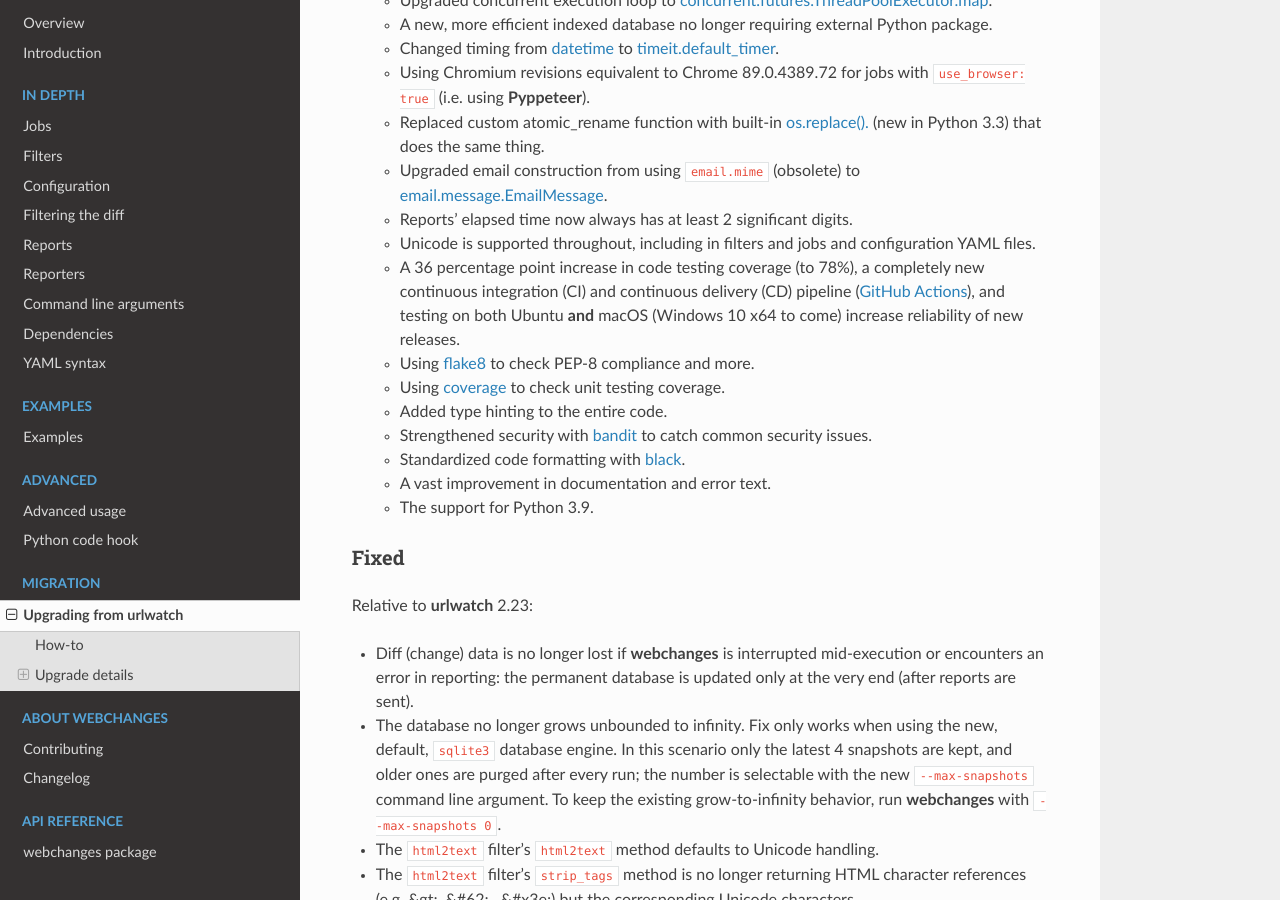
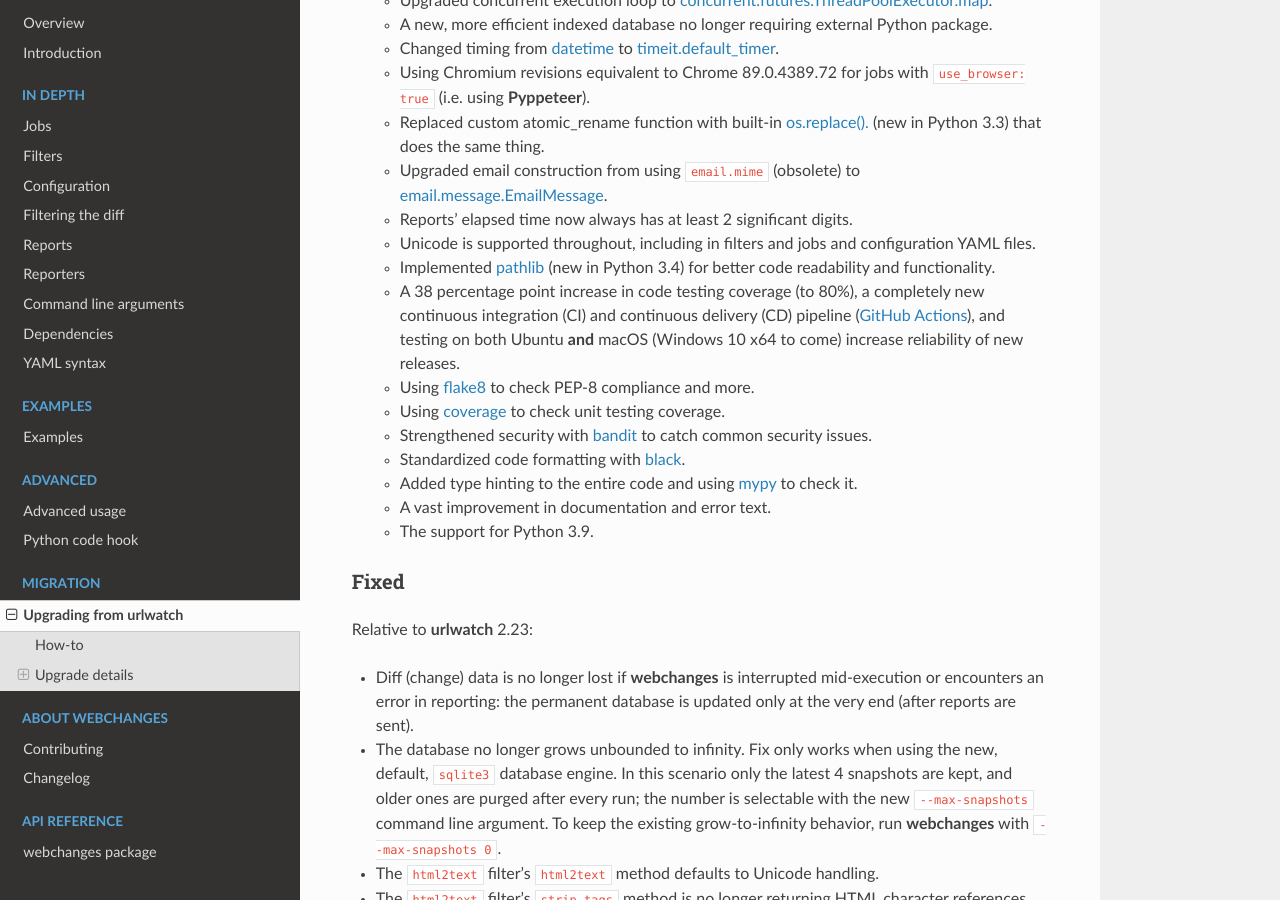
Before and after one commit to mborsetti/webchanges, a Sphinx documentation site: the page built from docs/migration.rst, in a window 1280 px wide and 900 px high, scrolled down 6252 px. Built offline with Sphinx 7.4.7 and the Read the Docs theme 2.0.0, drawn with Linux system fonts in a browser that asks for light colours; some of the changed text lies outside the part shown.

Commit message:
more testing

```diff
--- a/CHANGELOG.rst
+++ b/CHANGELOG.rst
@@ -48,7 +48,7 @@
 
 Internals
 ---------
-* Testing all database engines, including redis, bringing testing coverage to 79%
+* Testing all database engines, including redis, and more, adding 3 percentage points to coverage to 80%.
 * Type hints are checked during pre-commit by `mypy <http://www.mypy-lang.org/>`__.
 * Imports are rearranged during pre-commit by `isort <https://pycqa.github.io/isort/>`__.
 
--- a/docs/migration.rst
+++ b/docs/migration.rst
@@ -62,7 +62,7 @@
   the new sub-directive ``sort_keys``
 * More reliable releases due to:
 
-  * A 36 percentage point increase in code testing coverage (to 78%)
+  * A 38 percentage point increase in code testing coverage (to 80%)
   * Completely new continuous integration (CI) and continuous delivery (CD) pipeline (GitHub Actions with pre-commit)
   * Uses of flake8 and doc8 linters and pre-commit checks
   * Code security checks using bandit
@@ -267,14 +267,16 @@
     <https://docs.python.org/3/library/email.message.html#email.message.EmailMessage>`__.
   * Reports' elapsed time now always has at least 2 significant digits.
   * Unicode is supported throughout, including in filters and jobs and configuration YAML files.
-  * A 36 percentage point increase in code testing coverage (to 78%), a completely new continuous integration
+  * Implemented `pathlib <https://docs.python.org/3/library/pathlib.html>`__ (new in Python 3.4) for better
+    code readability and functionality.
+  * A 38 percentage point increase in code testing coverage (to 80%), a completely new continuous integration
     (CI) and continuous delivery (CD) pipeline (`GitHub Actions <https://github.com/features/actions>`__), and testing
     on both Ubuntu **and** macOS (Windows 10 x64 to come) increase reliability of new releases.
   * Using `flake8 <https://pypi.org/project/flake8/>`__ to check PEP-8 compliance and more.
   * Using `coverage <https://pypi.org/project/coverage/>`__ to check unit testing coverage.
-  * Added type hinting to the entire code.
   * Strengthened security with `bandit <https://pypi.org/project/bandit/>`__ to catch common security issues.
   * Standardized code formatting with `black <https://pypi.org/project/black/>`__.
+  * Added type hinting to the entire code and using `mypy <https://pypi.org/project/mypy/>`__ to check it.
   * A vast improvement in documentation and error text.
   * The support for Python 3.9.
 
```
Also changed, not shown: 1 other file.
